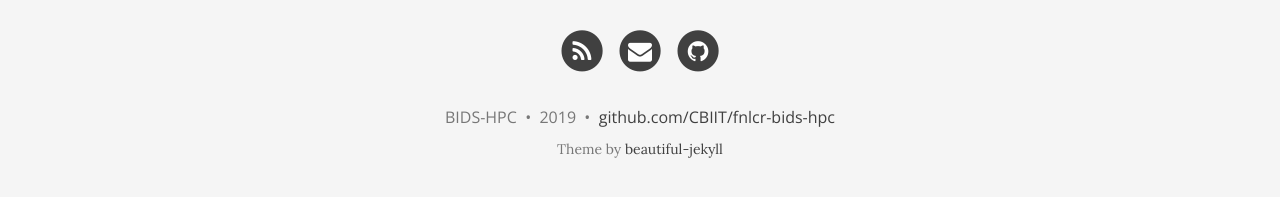
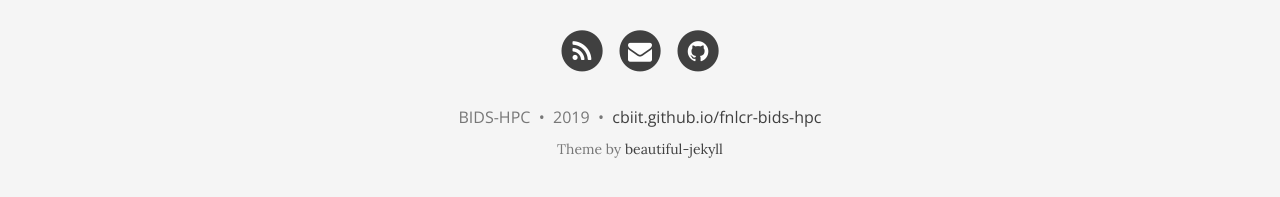
Before and after one commit to CBIIT/fnlcr-bids-hpc, a Jekyll site: the page built from index.md, in a window 1280 px wide and 1036 px high. Shown: the part 826-1023 px from the top of the window. Built offline with Jekyll 4.4.1, drawn with Linux system fonts in a browser that asks for light colours; nearby versions of some CDN libraries.

Commit message:
Fixed link at the bottom of the page

```diff
--- a/_config.yml
+++ b/_config.yml
@@ -117,7 +117,7 @@ share-links-active:
 # How to display the link to the website in the footer
 # Remove this if you don't want a link in the footer
 #url-pretty: "MyWebsite.com"  # eg. "deanattali.com/beautiful-jekyll"
-url-pretty: "github.com/CBIIT/fnlcr-bids-hpc"  # eg. "deanattali.com/beautiful-jekyll"
+url-pretty: "cbiit.github.io/fnlcr-bids-hpc"  # eg. "deanattali.com/beautiful-jekyll"
 
 # --- Web Statistics Section --- #
 
```
